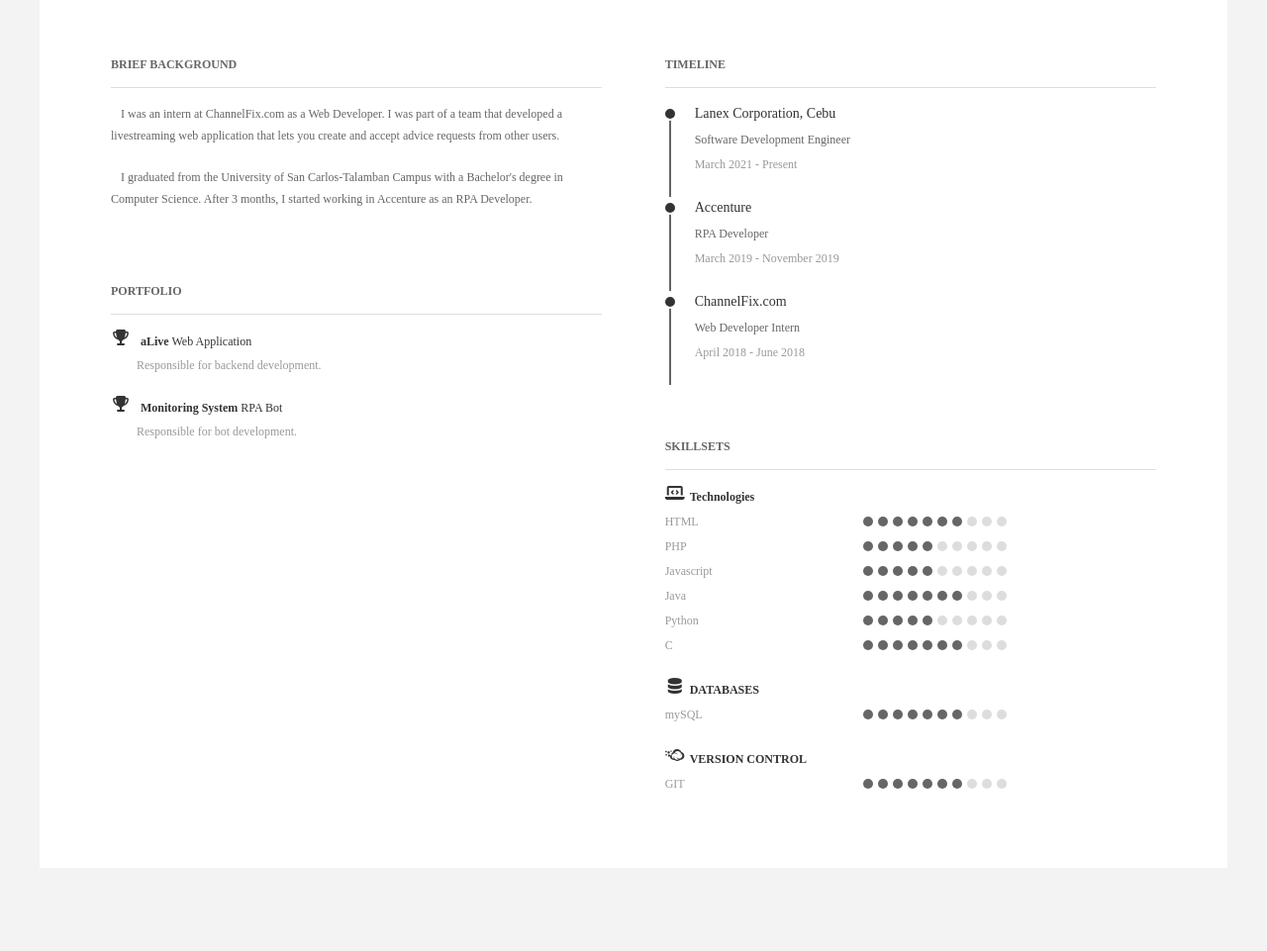
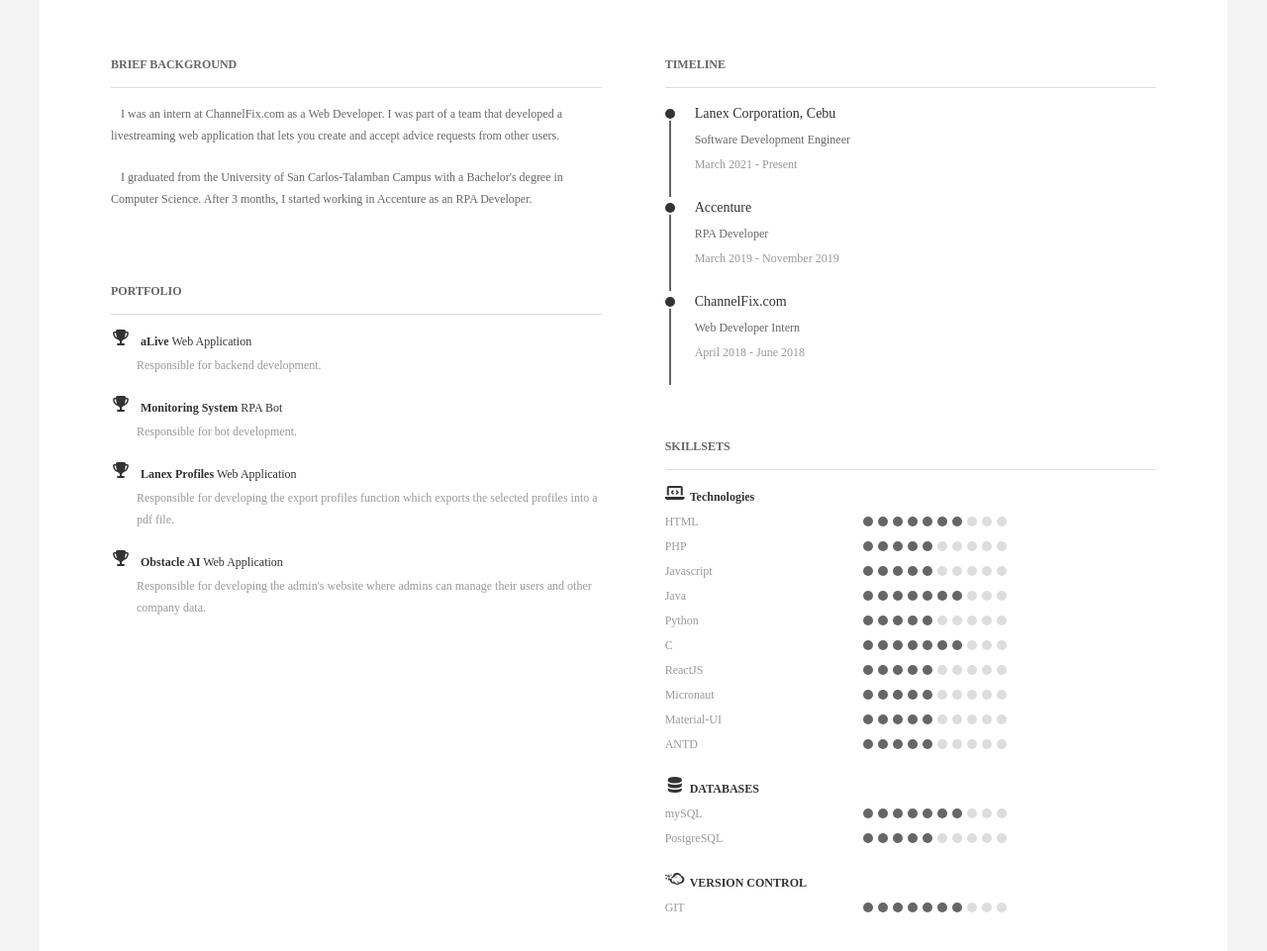
Before and after one commit to lanex-allena/lanex-allena, a plain HTML site: page index.html in a window 1280 px wide. Shown: the part 253-1214 px from the top of the page at 99% size. Before the commit the page ends 1130 px from the top, so only its background shows below. Drawn offline with Linux system fonts and the light colour scheme.

Commit message:
update: skillsets and portfolio

```diff
--- a/index.html
+++ b/index.html
@@ -86,8 +86,19 @@
                                     <p>Responsible for bot development.</p>
                                 </div>
                             </li>
+                            <li class="clearfix">
+                                <div class="con">
+                                    <h3><i class="fas fa-trophy"></i></i><b>Lanex Profiles</b> Web Application</h3>
+                                    <p>Responsible for developing the export profiles function which exports the selected profiles into a pdf file.</p>
+                                </div>
+                            </li>
+                            <li class="clearfix">
+                                <div class="con">
+                                    <h3><i class="fas fa-trophy"></i></i><b>Obstacle AI</b> Web Application</h3>
+                                    <p>Responsible for developing the admin's website where admins can manage their users and other company data.</p>
+                                </div>
+                            </li>
                         </ul>
-
                     </div>
 
                     <!--right-->
@@ -221,6 +232,66 @@
                                 <em></em>
                             </dd>
                         </dl>
+                        <dl class="clearfix">
+                            <dt>ReactJS</dt>
+                            <dd>
+                                <b></b>
+                                <b></b>
+                                <b></b>
+                                <b></b>
+                                <b></b>
+                                <em></em>
+                                <em></em>
+                                <em></em>
+                                <em></em>
+                                <em></em>
+                            </dd>
+                        </dl>
+                        <dl class="clearfix">
+                            <dt>Micronaut</dt>
+                            <dd>
+                                <b></b>
+                                <b></b>
+                                <b></b>
+                                <b></b>
+                                <b></b>
+                                <em></em>
+                                <em></em>
+                                <em></em>
+                                <em></em>
+                                <em></em>
+                            </dd>
+                        </dl>
+                        <dl class="clearfix">
+                            <dt>Material-UI</dt>
+                            <dd>
+                                <b></b>
+                                <b></b>
+                                <b></b>
+                                <b></b>
+                                <b></b>
+                                <em></em>
+                                <em></em>
+                                <em></em>
+                                <em></em>
+                                <em></em>
+                            </dd>
+                        </dl>
+                        <dl class="clearfix">
+                            <dt>ANTD</dt>
+                            <dd>
+                                <b></b>
+                                <b></b>
+                                <b></b>
+                                <b></b>
+                                <b></b>
+                                <em></em>
+                                <em></em>
+                                <em></em>
+                                <em></em>
+                                <em></em>
+                            </dd>
+                        </dl>
                         <dl class="clearfix mt20">
                             <dt><h6><i class="fas fa-database"></i><b>DATABASES</b><h6></dt>
                             <dd></dd>
@@ -235,6 +306,21 @@
                                 <b></b>
                                 <b></b>
                                 <b></b>
+                                <em></em>
+                                <em></em>
+                                <em></em>
+                            </dd>
+                        </dl>
+                        <dl class="clearfix">
+                            <dt>PostgreSQL</dt>
+                            <dd>
+                                <b></b>
+                                <b></b>
+                                <b></b>
+                                <b></b>
+                                <b></b>
+                                <em></em>
+                                <em></em>
                                 <em></em>
                                 <em></em>
                                 <em></em>
@@ -260,9 +346,7 @@
                             </dd>
                         </dl>
                     </div>
-
                 </div>
-
             </div>
         </div>
 
```
